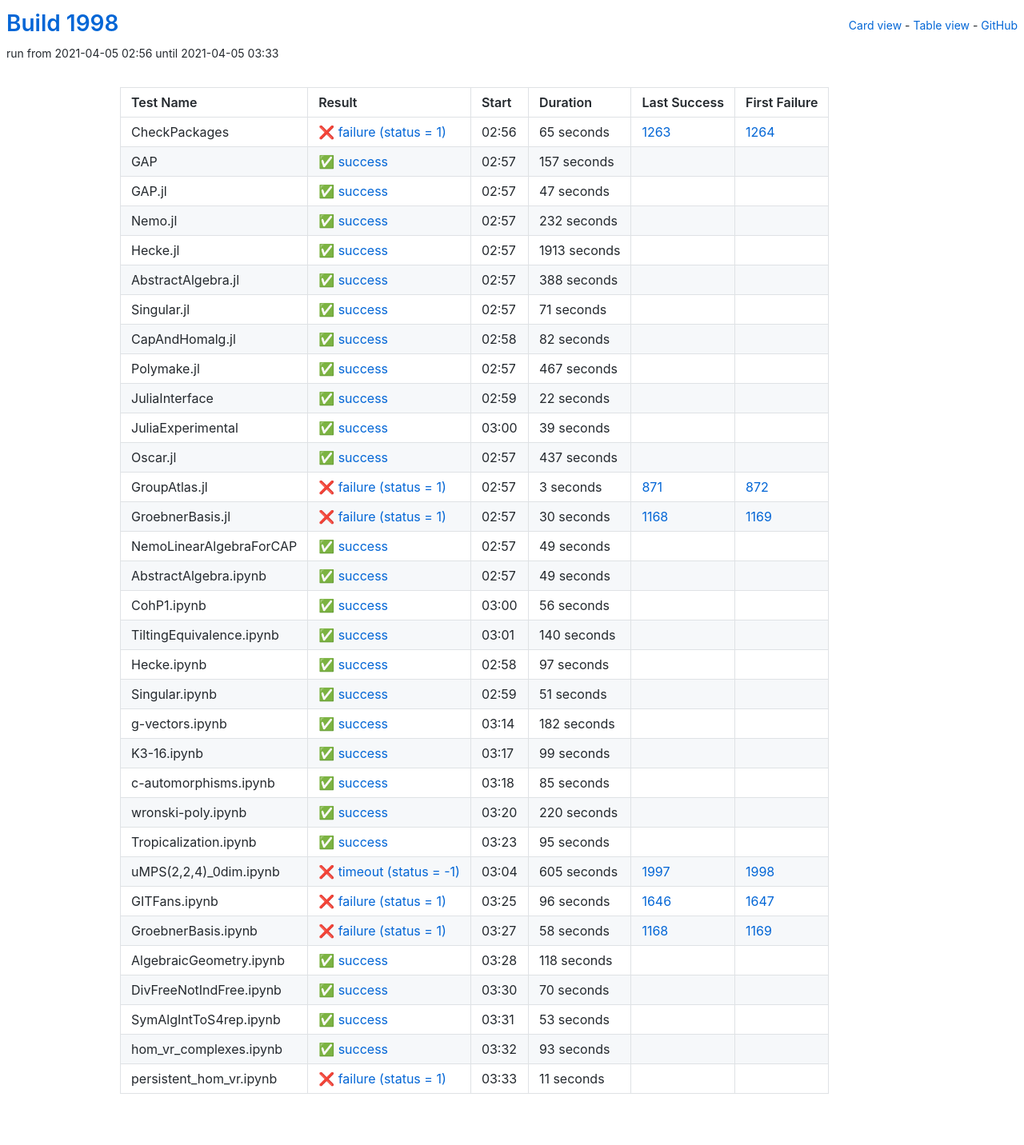
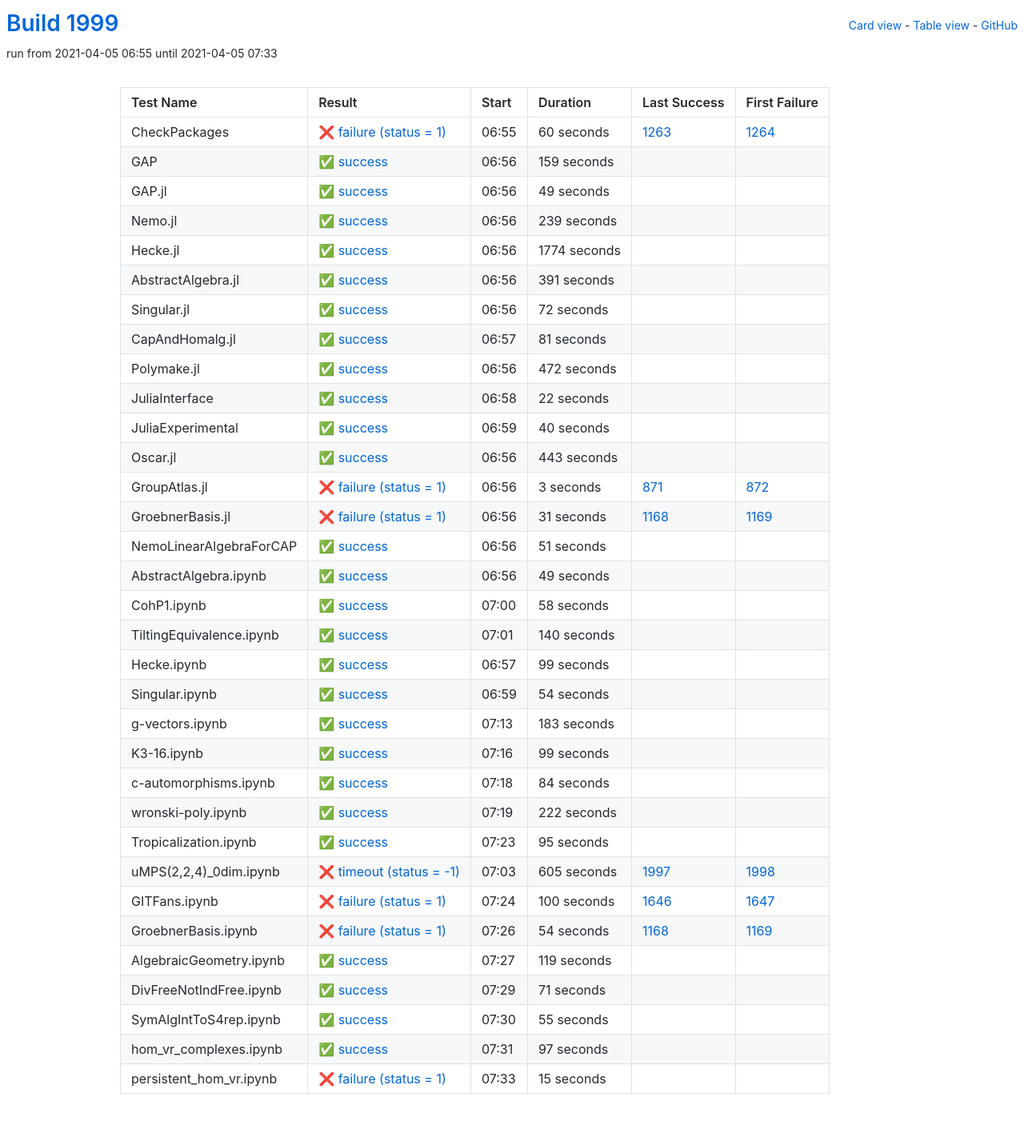
Before and after one commit to oscar-system/oscar-ci-status-stable, a Jekyll site: the page built from table.html, in a window 1280 px wide. Shown: the whole page at 80% size. Built offline with Jekyll 4.4.1, drawn with Linux system fonts in a browser that asks for light colours.

Commit message:
Build #1999

```diff
--- a/_data/ci.yml
+++ b/_data/ci.yml
@@ -1,6 +1,6 @@
 ---
-build: 1998
-build_url: https://oscarci.mathematik.uni-kl.de/job/oscar-stable/1998/
+build: 1999
+build_url: https://oscarci.mathematik.uni-kl.de/job/oscar-stable/1999/
 job: oscar-stable
 organization: oscar-system
 repo: oscar-ci-status-stable
@@ -8,116 +8,116 @@ repourl: https://github.com/oscar-system/oscar-ci-status-stable
 tests:
 - name: CheckPackages
   id: checkpackages
-  log: https://oscarci.mathematik.uni-kl.de/job/oscar-stable/1998/artifact/logs/build-1998/CheckPackages.log
-  start: 2021-04-05 02:56
+  log: https://oscarci.mathematik.uni-kl.de/job/oscar-stable/1999/artifact/logs/build-1999/CheckPackages.log
+  start: 2021-04-05 06:55
   success: false
   exitcode: 1
   status: failure
-  duration: 65
+  duration: 60
   last_success: 1263
   last_success_url: https://oscarci.mathematik.uni-kl.de/job/oscar-stable/1263/
   first_failure: 1264
   first_failure_url: https://oscarci.mathematik.uni-kl.de/job/oscar-stable/1264/
 - name: GAP
   id: gap
-  log: https://oscarci.mathematik.uni-kl.de/job/oscar-stable/1998/artifact/logs/build-1998/GAP.log
-  start: 2021-04-05 02:57
+  log: https://oscarci.mathematik.uni-kl.de/job/oscar-stable/1999/artifact/logs/build-1999/GAP.log
+  start: 2021-04-05 06:56
   success: true
   exitcode: 0
   status: success
-  duration: 157
+  duration: 159
   last_success: false
   last_success_url:
   first_failure: false
   first_failure_url:
 - name: GAP.jl
   id: gap-jl
-  log: https://oscarci.mathematik.uni-kl.de/job/oscar-stable/1998/artifact/logs/build-1998/GAP.jl.log
-  start: 2021-04-05 02:57
+  log: https://oscarci.mathematik.uni-kl.de/job/oscar-stable/1999/artifact/logs/build-1999/GAP.jl.log
+  start: 2021-04-05 06:56
   success: true
   exitcode: 0
   status: success
-  duration: 47
+  duration: 49
   last_success: false
   last_success_url:
   first_failure: false
   first_failure_url:
 - name: Nemo.jl
   id: nemo-jl
-  log: https://oscarci.mathematik.uni-kl.de/job/oscar-stable/1998/artifact/logs/build-1998/Nemo.jl.log
-  start: 2021-04-05 02:57
+  log: https://oscarci.mathematik.uni-kl.de/job/oscar-stable/1999/artifact/logs/build-1999/Nemo.jl.log
+  start: 2021-04-05 06:56
   success: true
   exitcode: 0
   status: success
-  duration: 232
+  duration: 239
   last_success: false
   last_success_url:
   first_failure: false
   first_failure_url:
 - name: Hecke.jl
   id: hecke-jl
-  log: https://oscarci.mathematik.uni-kl.de/job/oscar-stable/1998/artifact/logs/build-1998/Hecke.jl.log
-  start: 2021-04-05 02:57
+  log: https://oscarci.mathematik.uni-kl.de/job/oscar-stable/1999/artifact/logs/build-1999/Hecke.jl.log
+  start: 2021-04-05 06:56
   success: true
   exitcode: 0
   status: success
-  duration: 1913
+  duration: 1774
   last_success: false
   last_success_url:
   first_failure: false
   first_failure_url:
 - name: AbstractAlgebra.jl
   id: abstractalgebra-jl
-  log: https://oscarci.mathematik.uni-kl.de/job/oscar-stable/1998/artifact/logs/build-1998/AbstractAlgebra.jl.log
-  start: 2021-04-05 02:57
+  log: https://oscarci.mathematik.uni-kl.de/job/oscar-stable/1999/artifact/logs/build-1999/AbstractAlgebra.jl.log
+  start: 2021-04-05 06:56
   success: true
   exitcode: 0
   status: success
-  duration: 388
+  duration: 391
   last_success: false
   last_success_url:
   first_failure: false
   first_failure_url:
 - name: Singular.jl
   id: singular-jl
-  log: https://oscarci.mathematik.uni-kl.de/job/oscar-stable/1998/artifact/logs/build-1998/Singular.jl.log
-  start: 2021-04-05 02:57
+  log: https://oscarci.mathematik.uni-kl.de/job/oscar-stable/1999/artifact/logs/build-1999/Singular.jl.log
+  start: 2021-04-05 06:56
   success: true
   exitcode: 0
   status: success
-  duration: 71
+  duration: 72
   last_success: false
   last_success_url:
   first_failure: false
   first_failure_url:
 - name: CapAndHomalg.jl
   id: capandhomalg-jl
-  log: https://oscarci.mathematik.uni-kl.de/job/oscar-stable/1998/artifact/logs/build-1998/CapAndHomalg.jl.log
-  start: 2021-04-05 02:58
+  log: https://oscarci.mathematik.uni-kl.de/job/oscar-stable/1999/artifact/logs/build-1999/CapAndHomalg.jl.log
+  start: 2021-04-05 06:57
   success: true
   exitcode: 0
   status: success
-  duration: 82
+  duration: 81
   last_success: false
   last_success_url:
   first_failure: false
   first_failure_url:
 - name: Polymake.jl
   id: polymake-jl
-  log: https://oscarci.mathematik.uni-kl.de/job/oscar-stable/1998/artifact/logs/build-1998/Polymake.jl.log
-  start: 2021-04-05 02:57
+  log: https://oscarci.mathematik.uni-kl.de/job/oscar-stable/1999/artifact/logs/build-1999/Polymake.jl.log
+  start: 2021-04-05 06:56
   success: true
   exitcode: 0
   status: success
-  duration: 467
+  duration: 472
   last_success: false
   last_success_url:
   first_failure: false
   first_failure_url:
 - name: JuliaInterface
   id: juliainterface
-  log: https://oscarci.mathematik.uni-kl.de/job/oscar-stable/1998/artifact/logs/build-1998/JuliaInterface.log
-  start: 2021-04-05 02:59
+  log: https://oscarci.mathematik.uni-kl.de/job/oscar-stable/1999/artifact/logs/build-1999/JuliaInterface.log
+  start: 2021-04-05 06:58
   success: true
   exitcode: 0
   status: success
@@ -128,32 +128,32 @@ tests:
   first_failure_url:
 - name: JuliaExperimental
   id: juliaexperimental
-  log: https://oscarci.mathematik.uni-kl.de/job/oscar-stable/1998/artifact/logs/build-1998/JuliaExperimental.log
-  start: 2021-04-05 03:00
+  log: https://oscarci.mathematik.uni-kl.de/job/oscar-stable/1999/artifact/logs/build-1999/JuliaExperimental.log
+  start: 2021-04-05 06:59
   success: true
   exitcode: 0
   status: success
-  duration: 39
+  duration: 40
   last_success: false
   last_success_url:
   first_failure: false
   first_failure_url:
 - name: Oscar.jl
   id: oscar-jl
-  log: https://oscarci.mathematik.uni-kl.de/job/oscar-stable/1998/artifact/logs/build-1998/Oscar.jl.log
-  start: 2021-04-05 02:57
+  log: https://oscarci.mathematik.uni-kl.de/job/oscar-stable/1999/artifact/logs/build-1999/Oscar.jl.log
+  start: 2021-04-05 06:56
   success: true
   exitcode: 0
   status: success
-  duration: 437
+  duration: 443
   last_success: false
   last_success_url:
   first_failure: false
   first_failure_url:
 - name: GroupAtlas.jl
   id: groupatlas-jl
-  log: https://oscarci.mathematik.uni-kl.de/job/oscar-stable/1998/artifact/logs/build-1998/GroupAtlas.jl.log
-  start: 2021-04-05 02:57
+  log: https://oscarci.mathematik.uni-kl.de/job/oscar-stable/1999/artifact/logs/build-1999/GroupAtlas.jl.log
+  start: 2021-04-05 06:56
   success: false
   exitcode: 1
   status: failure
@@ -164,32 +164,32 @@ tests:
   first_failure_url: https://oscarci.mathematik.uni-kl.de/job/oscar-stable/872/
 - name: GroebnerBasis.jl
   id: groebnerbasis-jl
-  log: https://oscarci.mathematik.uni-kl.de/job/oscar-stable/1998/artifact/logs/build-1998/GroebnerBasis.jl.log
-  start: 2021-04-05 02:57
+  log: https://oscarci.mathematik.uni-kl.de/job/oscar-stable/1999/artifact/logs/build-1999/GroebnerBasis.jl.log
+  start: 2021-04-05 06:56
   success: false
   exitcode: 1
   status: failure
-  duration: 30
+  duration: 31
   last_success: 1168
   last_success_url: https://oscarci.mathematik.uni-kl.de/job/oscar-stable/1168/
   first_failure: 1169
   first_failure_url: https://oscarci.mathematik.uni-kl.de/job/oscar-stable/1169/
 - name: NemoLinearAlgebraForCAP
   id: nemolinearalgebraforcap
-  log: https://oscarci.mathematik.uni-kl.de/job/oscar-stable/1998/artifact/logs/build-1998/NemoLinearAlgebraForCAP.log
-  start: 2021-04-05 02:57
+  log: https://oscarci.mathematik.uni-kl.de/job/oscar-stable/1999/artifact/logs/build-1999/NemoLinearAlgebraForCAP.log
+  start: 2021-04-05 06:56
   success: true
   exitcode: 0
   status: success
-  duration: 49
+  duration: 51
   last_success: false
   last_success_url:
   first_failure: false
   first_failure_url:
 - name: AbstractAlgebra.ipynb
   id: abstractalgebra-ipynb
-  log: https://oscarci.mathematik.uni-kl.de/job/oscar-stable/1998/artifact/logs/build-1998/AbstractAlgebra.ipynb.log
-  start: 2021-04-05 02:57
+  log: https://oscarci.mathematik.uni-kl.de/job/oscar-stable/1999/artifact/logs/build-1999/AbstractAlgebra.ipynb.log
+  start: 2021-04-05 06:56
   success: true
   exitcode: 0
   status: success
@@ -200,20 +200,20 @@ tests:
   first_failure_url:
 - name: CohP1.ipynb
   id: cohp1-ipynb
-  log: https://oscarci.mathematik.uni-kl.de/job/oscar-stable/1998/artifact/logs/build-1998/CohP1.ipynb.log
-  start: 2021-04-05 03:00
+  log: https://oscarci.mathematik.uni-kl.de/job/oscar-stable/1999/artifact/logs/build-1999/CohP1.ipynb.log
+  start: 2021-04-05 07:00
   success: true
   exitcode: 0
   status: success
-  duration: 56
+  duration: 58
   last_success: false
   last_success_url:
   first_failure: false
   first_failure_url:
 - name: TiltingEquivalence.ipynb
   id: tiltingequivalence-ipynb
-  log: https://oscarci.mathematik.uni-kl.de/job/oscar-stable/1998/artifact/logs/build-1998/TiltingEquivalence.ipynb.log
-  start: 2021-04-05 03:01
+  log: https://oscarci.mathematik.uni-kl.de/job/oscar-stable/1999/artifact/logs/build-1999/TiltingEquivalence.ipynb.log
+  start: 2021-04-05 07:01
   success: true
   exitcode: 0
   status: success
@@ -224,44 +224,44 @@ tests:
   first_failure_url:
 - name: Hecke.ipynb
   id: hecke-ipynb
-  log: https://oscarci.mathematik.uni-kl.de/job/oscar-stable/1998/artifact/logs/build-1998/Hecke.ipynb.log
-  start: 2021-04-05 02:58
+  log: https://oscarci.mathematik.uni-kl.de/job/oscar-stable/1999/artifact/logs/build-1999/Hecke.ipynb.log
+  start: 2021-04-05 06:57
   success: true
   exitcode: 0
   status: success
-  duration: 97
+  duration: 99
   last_success: false
   last_success_url:
   first_failure: false
   first_failure_url:
 - name: Singular.ipynb
   id: singular-ipynb
-  log: https://oscarci.mathematik.uni-kl.de/job/oscar-stable/1998/artifact/logs/build-1998/Singular.ipynb.log
-  start: 2021-04-05 02:59
+  log: https://oscarci.mathematik.uni-kl.de/job/oscar-stable/1999/artifact/logs/build-1999/Singular.ipynb.log
+  start: 2021-04-05 06:59
   success: true
   exitcode: 0
   status: success
-  duration: 51
+  duration: 54
   last_success: false
   last_success_url:
   first_failure: false
   first_failure_url:
 - name: g-vectors.ipynb
   id: g-vectors-ipynb
-  log: https://oscarci.mathematik.uni-kl.de/job/oscar-stable/1998/artifact/logs/build-1998/g-vectors.ipynb.log
-  start: 2021-04-05 03:14
+  log: https://oscarci.mathematik.uni-kl.de/job/oscar-stable/1999/artifact/logs/build-1999/g-vectors.ipynb.log
+  start: 2021-04-05 07:13
   success: true
   exitcode: 0
   status: success
-  duration: 182
+  duration: 183
   last_success: false
   last_success_url:
   first_failure: false
   first_failure_url:
 - name: K3-16.ipynb
   id: k3-16-ipynb
-  log: https://oscarci.mathematik.uni-kl.de/job/oscar-stable/1998/artifact/logs/build-1998/K3-16.ipynb.log
-  start: 2021-04-05 03:17
+  log: https://oscarci.mathematik.uni-kl.de/job/oscar-stable/1999/artifact/logs/build-1999/K3-16.ipynb.log
+  start: 2021-04-05 07:16
   success: true
   exitcode: 0
   status: success
@@ -272,32 +272,32 @@ tests:
   first_failure_url:
 - name: c-automorphisms.ipynb
   id: c-automorphisms-ipynb
-  log: https://oscarci.mathematik.uni-kl.de/job/oscar-stable/1998/artifact/logs/build-1998/c-automorphisms.ipynb.log
-  start: 2021-04-05 03:18
+  log: https://oscarci.mathematik.uni-kl.de/job/oscar-stable/1999/artifact/logs/build-1999/c-automorphisms.ipynb.log
+  start: 2021-04-05 07:18
   success: true
   exitcode: 0
   status: success
-  duration: 85
+  duration: 84
   last_success: false
   last_success_url:
   first_failure: false
   first_failure_url:
 - name: wronski-poly.ipynb
   id: wronski-poly-ipynb
-  log: https://oscarci.mathematik.uni-kl.de/job/oscar-stable/1998/artifact/logs/build-1998/wronski-poly.ipynb.log
-  start: 2021-04-05 03:20
+  log: https://oscarci.mathematik.uni-kl.de/job/oscar-stable/1999/artifact/logs/build-1999/wronski-poly.ipynb.log
+  start: 2021-04-05 07:19
   success: true
   exitcode: 0
   status: success
-  duration: 220
+  duration: 222
   last_success: false
   last_success_url:
   first_failure: false
   first_failure_url:
 - name: Tropicalization.ipynb
   id: tropicalization-ipynb
-  log: https://oscarci.mathematik.uni-kl.de/job/oscar-stable/1998/artifact/logs/build-1998/Tropicalization.ipynb.log
-  start: 2021-04-05 03:23
+  log: https://oscarci.mathematik.uni-kl.de/job/oscar-stable/1999/artifact/logs/build-1999/Tropicalization.ipynb.log
+  start: 2021-04-05 07:23
   success: true
   exitcode: 0
   status: success
@@ -308,8 +308,8 @@ tests:
   first_failure_url:
 - name: uMPS(2,2,4)_0dim.ipynb
   id: umps-2-2-4-0dim-ipynb
-  log: https://oscarci.mathematik.uni-kl.de/job/oscar-stable/1998/artifact/logs/build-1998/uMPS-2-2-4-_0dim.ipynb.log
-  start: 2021-04-05 03:04
+  log: https://oscarci.mathematik.uni-kl.de/job/oscar-stable/1999/artifact/logs/build-1999/uMPS-2-2-4-_0dim.ipynb.log
+  start: 2021-04-05 07:03
   success: false
   exitcode: -1
   status: timeout
@@ -320,84 +320,84 @@ tests:
   first_failure_url: https://oscarci.mathematik.uni-kl.de/job/oscar-stable/1998/
 - name: GITFans.ipynb
   id: gitfans-ipynb
-  log: https://oscarci.mathematik.uni-kl.de/job/oscar-stable/1998/artifact/logs/build-1998/GITFans.ipynb.log
-  start: 2021-04-05 03:25
+  log: https://oscarci.mathematik.uni-kl.de/job/oscar-stable/1999/artifact/logs/build-1999/GITFans.ipynb.log
+  start: 2021-04-05 07:24
   success: false
   exitcode: 1
   status: failure
-  duration: 96
+  duration: 100
   last_success: 1646
   last_success_url: https://oscarci.mathematik.uni-kl.de/job/oscar-stable/1646/
   first_failure: 1647
   first_failure_url: https://oscarci.mathematik.uni-kl.de/job/oscar-stable/1647/
 - name: GroebnerBasis.ipynb
   id: groebnerbasis-ipynb
-  log: https://oscarci.mathematik.uni-kl.de/job/oscar-stable/1998/artifact/logs/build-1998/GroebnerBasis.ipynb.log
-  start: 2021-04-05 03:27
+  log: https://oscarci.mathematik.uni-kl.de/job/oscar-stable/1999/artifact/logs/build-1999/GroebnerBasis.ipynb.log
+  start: 2021-04-05 07:26
   success: false
   exitcode: 1
   status: failure
-  duration: 58
+  duration: 54
   last_success: 1168
   last_success_url: https://oscarci.mathematik.uni-kl.de/job/oscar-stable/1168/
   first_failure: 1169
   first_failure_url: https://oscarci.mathematik.uni-kl.de/job/oscar-stable/1169/
 - name: AlgebraicGeometry.ipynb
   id: algebraicgeometry-ipynb
-  log: https://oscarci.mathematik.uni-kl.de/job/oscar-stable/1998/artifact/logs/build-1998/AlgebraicGeometry.ipynb.log
-  start: 2021-04-05 03:28
+  log: https://oscarci.mathematik.uni-kl.de/job/oscar-stable/1999/artifact/logs/build-1999/AlgebraicGeometry.ipynb.log
+  start: 2021-04-05 07:27
   success: true
   exitcode: 0
   status: success
-  duration: 118
+  duration: 119
   last_success: false
   last_success_url:
   first_failure: false
   first_failure_url:
 - name: DivFreeNotIndFree.ipynb
   id: divfreenotindfree-ipynb
-  log: https://oscarci.mathematik.uni-kl.de/job/oscar-stable/1998/artifact/logs/build-1998/DivFreeNotIndFree.ipynb.log
-  start: 2021-04-05 03:30
+  log: https://oscarci.mathematik.uni-kl.de/job/oscar-stable/1999/artifact/logs/build-1999/DivFreeNotIndFree.ipynb.log
+  start: 2021-04-05 07:29
   success: true
   exitcode: 0
   status: success
-  duration: 70
+  duration: 71
   last_success: false
   last_success_url:
   first_failure: false
   first_failure_url:
 - name: SymAlgIntToS4rep.ipynb
   id: symalginttos4rep-ipynb
-  log: https://oscarci.mathematik.uni-kl.de/job/oscar-stable/1998/artifact/logs/build-1998/SymAlgIntToS4rep.ipynb.log
-  start: 2021-04-05 03:31
+  log: https://oscarci.mathematik.uni-kl.de/job/oscar-stable/1999/artifact/logs/build-1999/SymAlgIntToS4rep.ipynb.log
+  start: 2021-04-05 07:30
   success: true
   exitcode: 0
   status: success
-  duration: 53
+  duration: 55
   last_success: false
   last_success_url:
   first_failure: false
   first_failure_url:
 - name: hom_vr_complexes.ipynb
   id: hom-vr-complexes-ipynb
-  log: https://oscarci.mathematik.uni-kl.de/job/oscar-stable/1998/artifact/logs/build-1998/hom_vr_complexes.ipynb.log
-  start: 2021-04-05 03:32
+  log: https://oscarci.mathematik.uni-kl.de/job/oscar-stable/1999/artifact/logs/build-1999/hom_vr_complexes.ipynb.log
+  start: 2021-04-05 07:31
   success: true
   exitcode: 0
   status: success
-  duration: 93
+  duration: 97
   last_success: false
   last_success_url:
   first_failure: false
   first_failure_url:
 - name: persistent_hom_vr.ipynb
   id: persistent-hom-vr-ipynb
-  log: https://oscarci.mathematik.uni-kl.de/job/oscar-stable/1998/artifact/logs/build-1998/persistent_hom_vr.ipynb.log
-  start: 2021-04-05 03:33
+  log: https://oscarci.mathematik.uni-kl.de/job/oscar-stable/1999/artifact/logs/build-1999/persistent_hom_vr.ipynb.log
+  start: 2021-04-05 07:33
   success: false
   exitcode: 1
   status: failure
-  duration: 11
+  duration: 15
   last_success: false
   last_success_url:
   first_failure: false
```
Also changed, not shown: README.md.
